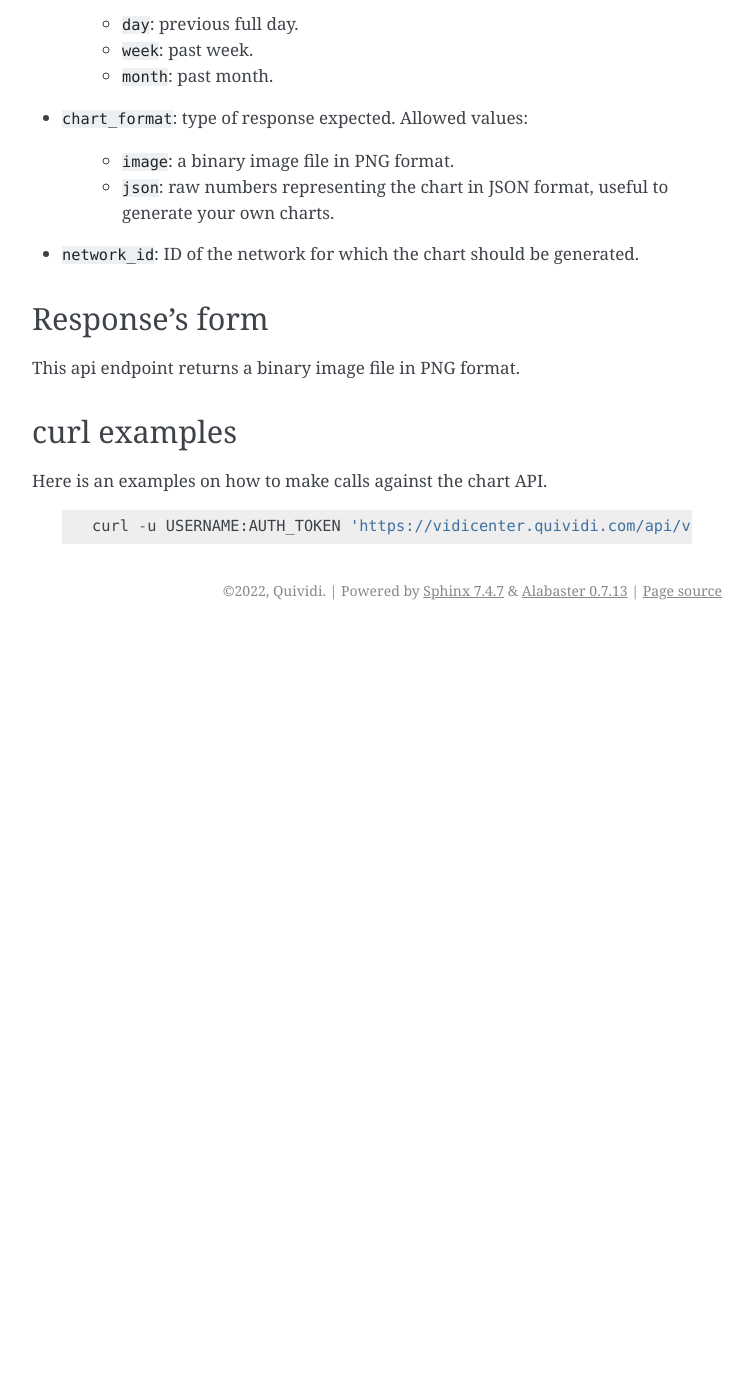
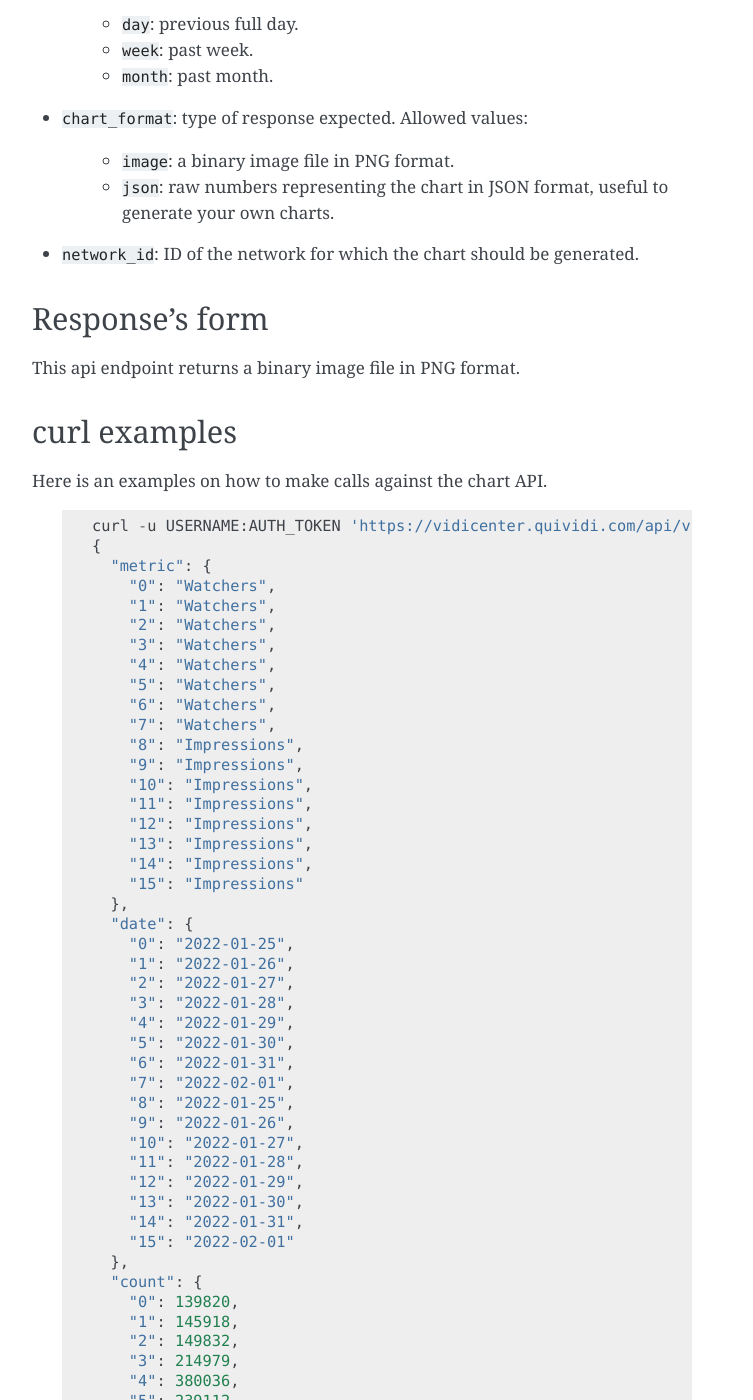
Before and after one commit to quividi/vidicenter-api-documentation, a Sphinx documentation site: the page built from docs/source/chart.rst, in a window 1280 px wide and 1400 px high, scrolled down 569 px. Shown: the whole window, without its empty margins (388-1141 px from the left). Built offline with Sphinx 7.4.7, drawn with Linux system fonts in a browser that asks for light colours; before the commit the page ends 1199 px from its top, so only the background shows below that; some of the changed text lies outside the part shown.

Commit message:
Evol [#180798961] charts api: add json and image examples

```diff
--- a/docs/source/chart.rst
+++ b/docs/source/chart.rst
@@ -51,4 +51,70 @@ Here is an examples on how to make calls against the chart API.
 
  ::
 
-    curl -u USERNAME:AUTH_TOKEN 'https://vidicenter.quividi.com/api/v1/chart/?chart_type=1&chart_period=day&chart_format=image&network_id=123'
+    curl -u USERNAME:AUTH_TOKEN 'https://vidicenter.quividi.com/api/v1/chart/?chart_type=4&chart_period=week&chart_format=json&network_id=123'
+    {
+      "metric": {
+        "0": "Watchers",
+        "1": "Watchers",
+        "2": "Watchers",
+        "3": "Watchers",
+        "4": "Watchers",
+        "5": "Watchers",
+        "6": "Watchers",
+        "7": "Watchers",
+        "8": "Impressions",
+        "9": "Impressions",
+        "10": "Impressions",
+        "11": "Impressions",
+        "12": "Impressions",
+        "13": "Impressions",
+        "14": "Impressions",
+        "15": "Impressions"
+      },
+      "date": {
+        "0": "2022-01-25",
+        "1": "2022-01-26",
+        "2": "2022-01-27",
+        "3": "2022-01-28",
+        "4": "2022-01-29",
+        "5": "2022-01-30",
+        "6": "2022-01-31",
+        "7": "2022-02-01",
+        "8": "2022-01-25",
+        "9": "2022-01-26",
+        "10": "2022-01-27",
+        "11": "2022-01-28",
+        "12": "2022-01-29",
+        "13": "2022-01-30",
+        "14": "2022-01-31",
+        "15": "2022-02-01"
+      },
+      "count": {
+        "0": 139820,
+        "1": 145918,
+        "2": 149832,
+        "3": 214979,
+        "4": 380036,
+        "5": 239112,
+        "6": 160306,
+        "7": 168189,
+        "8": 620973,
+        "9": 647391,
+        "10": 675640,
+        "11": 1058382,
+        "12": 1723385,
+        "13": 1116993,
+        "14": 691686,
+        "15": 747844
+      }
+    }
+
+
+image examples
+--------------
+
+.. image:: images/chart_01.png
+.. image:: images/chart_02.png
+.. image:: images/chart_03.png
+.. image:: images/chart_04.png
+.. image:: images/chart_05.png
```
Also changed, not shown: docs/source/images/chart_01.png (added), docs/source/images/chart_02.png (added), docs/source/images/chart_03.png (added), docs/source/images/chart_04.png (added), docs/source/images/chart_05.png (added).
